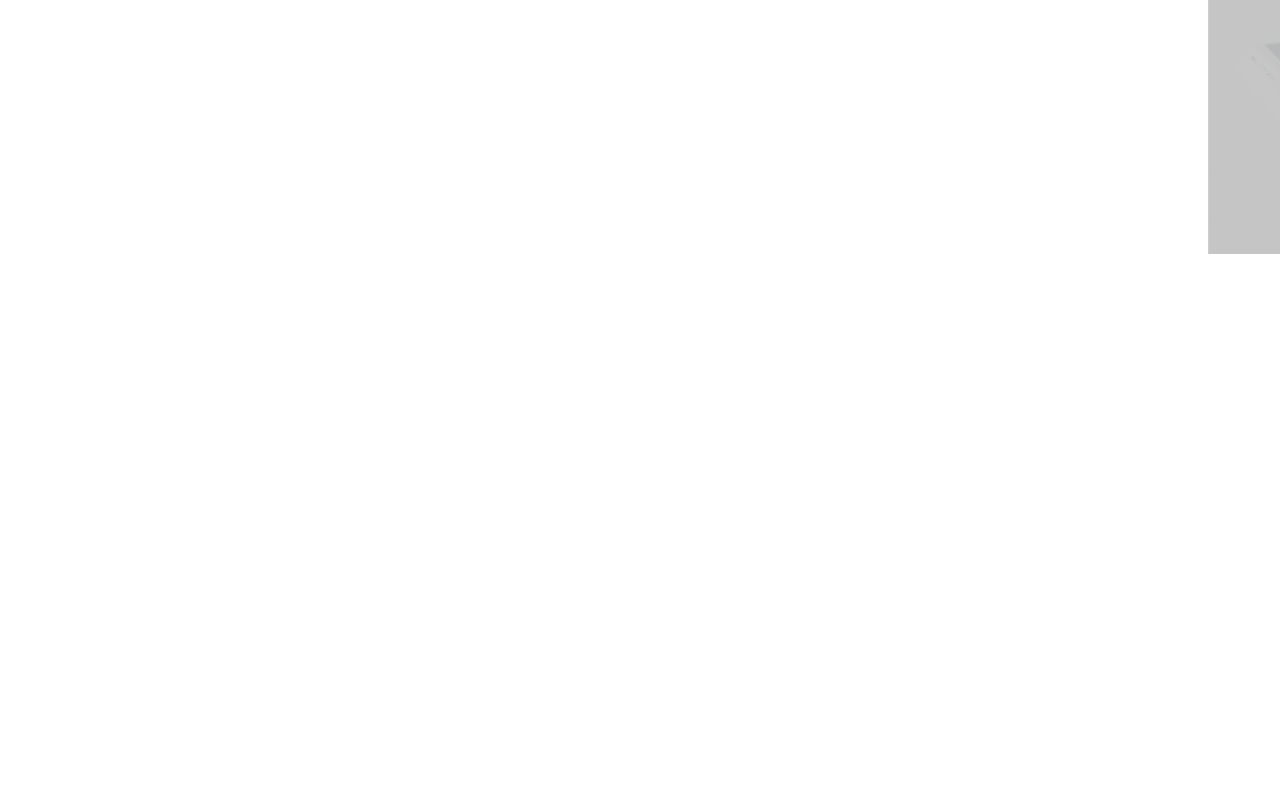
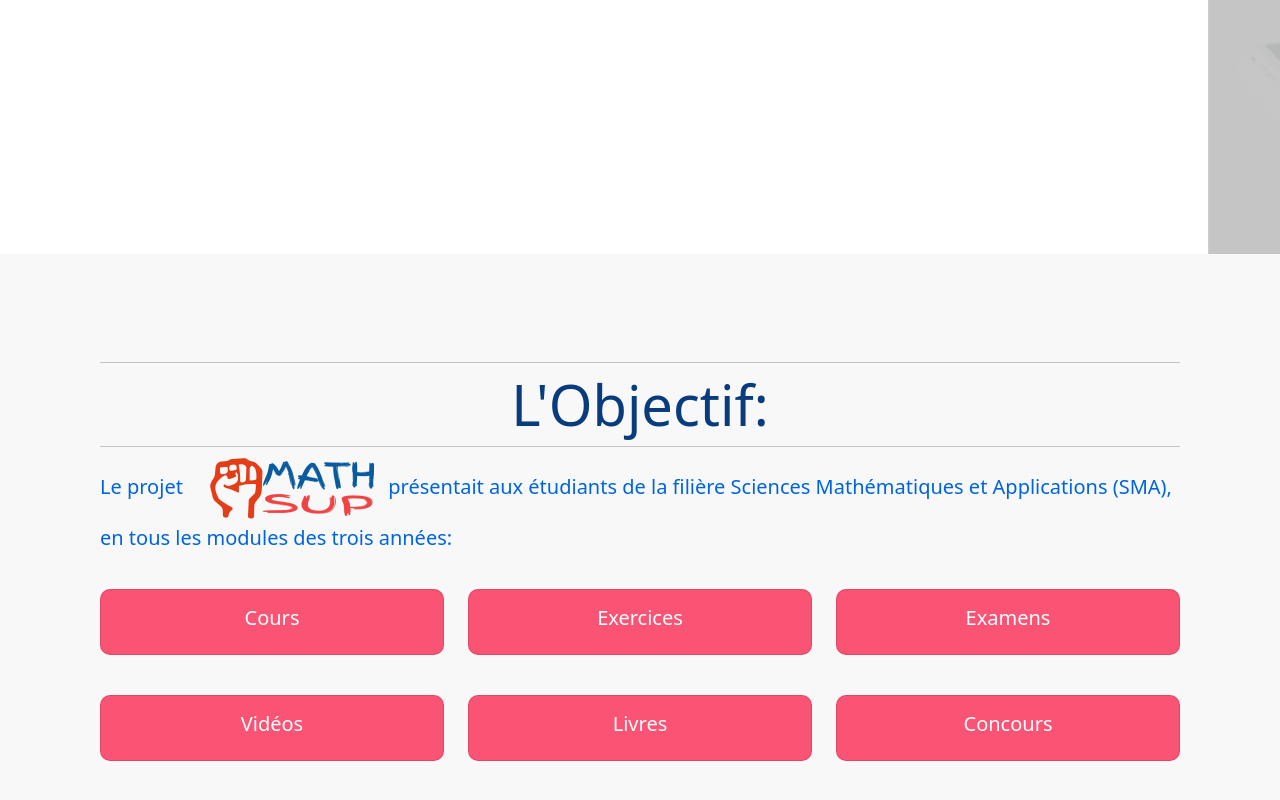
Before and after one commit to ZairiJalal/ElearningApp, an Angular app: page / in a window 1280 px wide. Shown: the part 384-1184 px from the top of the page. Before the commit the page ends 800 px from the top, so only its background shows below. Built offline with nearby package versions, Linux system fonts and the light colour scheme.

Commit message:
add a new component that presents the project

```diff
--- a/src/app/app.module.ts
+++ b/src/app/app.module.ts
@@ -5,13 +5,15 @@ import { AppComponent } from './app.component';
 import { HomeComponent } from './pages/home/home.component';
 import { NavbarComponent } from './components/navbar/navbar.component';
 import { CarouselComponent } from './components/carousel/carousel.component';
+import { ObjectiveComponent } from './components/objective/objective.component';
 
 @NgModule({
   declarations: [
     AppComponent,
     HomeComponent,
     NavbarComponent,
-    CarouselComponent
+    CarouselComponent,
+    ObjectiveComponent
   ],
   imports: [
     BrowserModule
--- /dev/null
+++ b/src/app/components/objective/objective.component.css
@@ -0,0 +1,30 @@
+.container-fluid{
+    background-color: rgb(248, 248, 248);
+    padding: 100px;
+}
+.display-4{
+    color:rgba(0,54,121,0.97);
+}
+.lead{
+    color: #0064df;
+}
+
+@media (max-width: 768px){
+     h1 {
+        font-size: 50px ;
+    }
+}
+.card{
+	border-radius: 10px;
+    background:rgba(250, 79, 113, 0.973);
+    color: white;
+	background-size: cover;
+    margin-bottom: 20px;
+    margin-top: 20px;
+    transition: 0.3s ;
+}
+.card:hover {
+	background: #f5d7e0;
+	border: 1px solid #e61f5b;
+    transform: translateY(-10px);
+}
--- /dev/null
+++ b/src/app/components/objective/objective.component.html
@@ -0,0 +1,15 @@
+<div class="container-fluid ">
+    <hr class="my-2">
+    <h1 class="display-4" style="text-align: center;"  >L'Objectif:</h1>
+    <hr class="my-2">
+    <p class="lead text-justify">Le projet <img [src]="logo" alt="logo"> présentait aux étudiants de la filière Sciences Mathématiques et Applications (SMA), en tous les modules des trois années: </p>
+          <div class="row">
+                    <div *ngFor="let objective of objectives;" class="col-xs-12 col-md-6 col-lg-4" >
+                        <div class="card  animate__animated animate__backInLeft ">
+                            <div class="card-body text-center">
+                                <h5 class="card-title">{{objective}}</h5>
+                            </div>
+                         </div>
+                    </div>
+          </div>
+</div>
--- /dev/null
+++ b/src/app/components/objective/objective.component.ts
@@ -0,0 +1,17 @@
+import { Component, OnInit } from '@angular/core';
+
+@Component({
+  selector: 'app-objective',
+  templateUrl: './objective.component.html',
+  styleUrls: ['./objective.component.css']
+})
+export class ObjectiveComponent implements OnInit {
+  logo:string = "assets/images/logo.png";
+  objectives=["Cours","Exercices ","Examens","Vidéos","Livres","Concours"];
+
+  constructor() { }
+
+  ngOnInit(): void {
+  }
+
+}
--- a/src/app/pages/home/home.component.html
+++ b/src/app/pages/home/home.component.html
@@ -1 +1,2 @@
 <app-carousel></app-carousel>
+<app-objective></app-objective>
```
Also changed, not shown: 1 other file (tests, documents, lock files or other folders).
